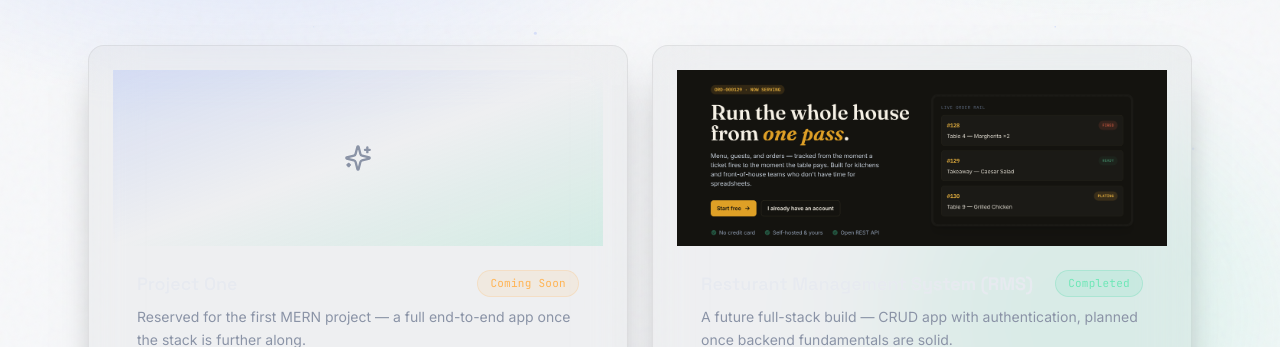
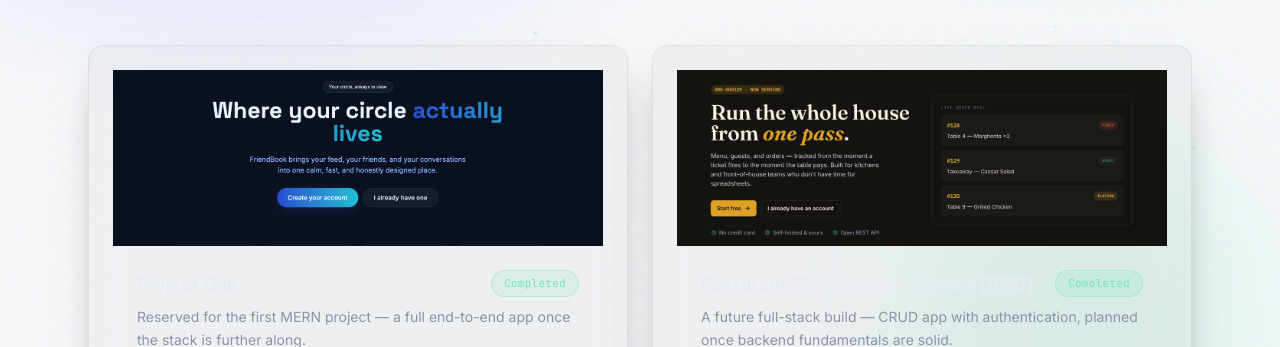
Before and after one commit to ankannandi278/PORTFOLIO, a React (Vite) app: page /projects in a window 1280 px wide. Shown: the part 289-636 px from the top of the page. Built offline with nearby package versions, Linux system fonts and the light colour scheme; no server answers.

Commit message:
Update portfolio projects

```diff
--- a/src/data/projects.js
+++ b/src/data/projects.js
@@ -27,10 +27,10 @@
     description:
       'Reserved for the first MERN project — a full end-to-end app once the stack is further along.',
     tech: ['MongoDB', 'Express', 'React', 'Node'],
-    image: null,
-    github: null,
-    liveDemo: null,
-    status: 'coming-soon',
+    image: '/projects/friendbook.png',
+    github: 'https://github.com/ankannandi278',
+    liveDemo: 'https://friendbooka.netlify.app',
+    status: 'completed',
   },
   {
     id: 'proj-2',
```
Also changed, not shown: public/projects/friendbook.png (added).
